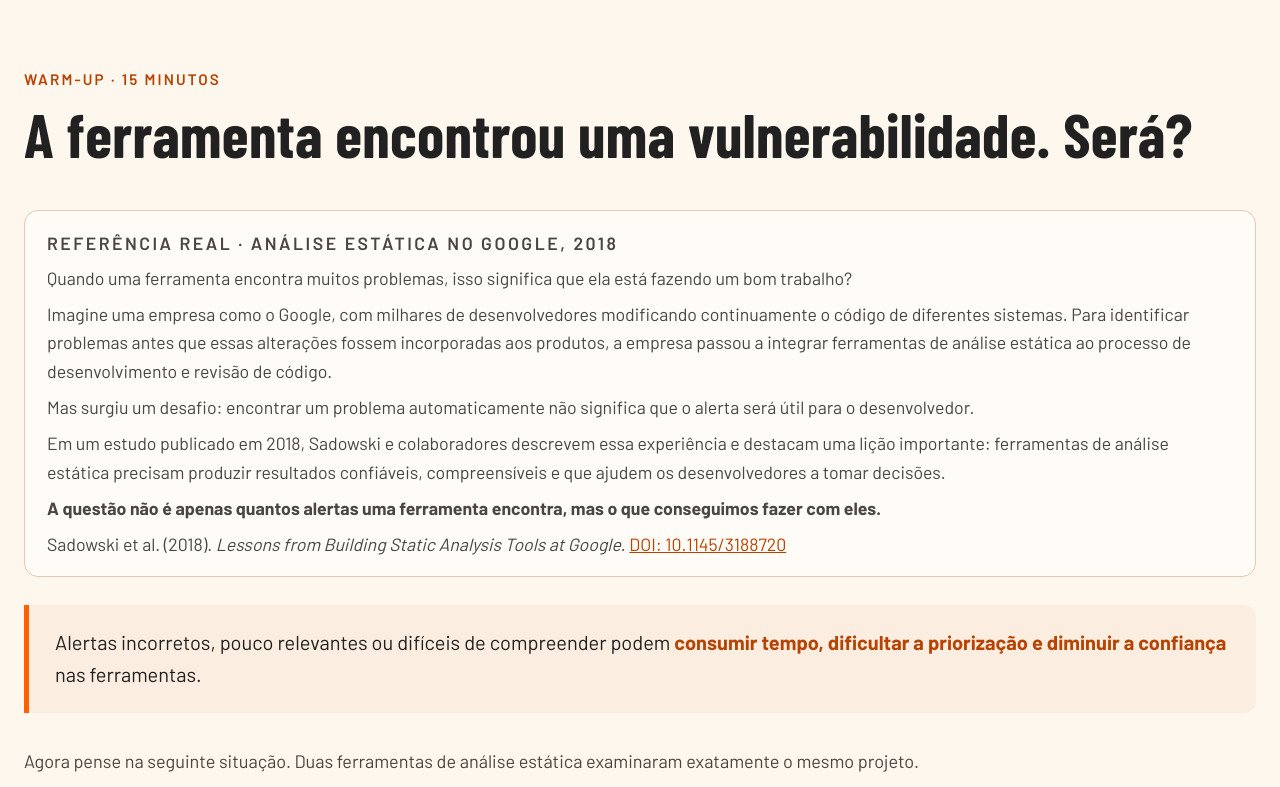
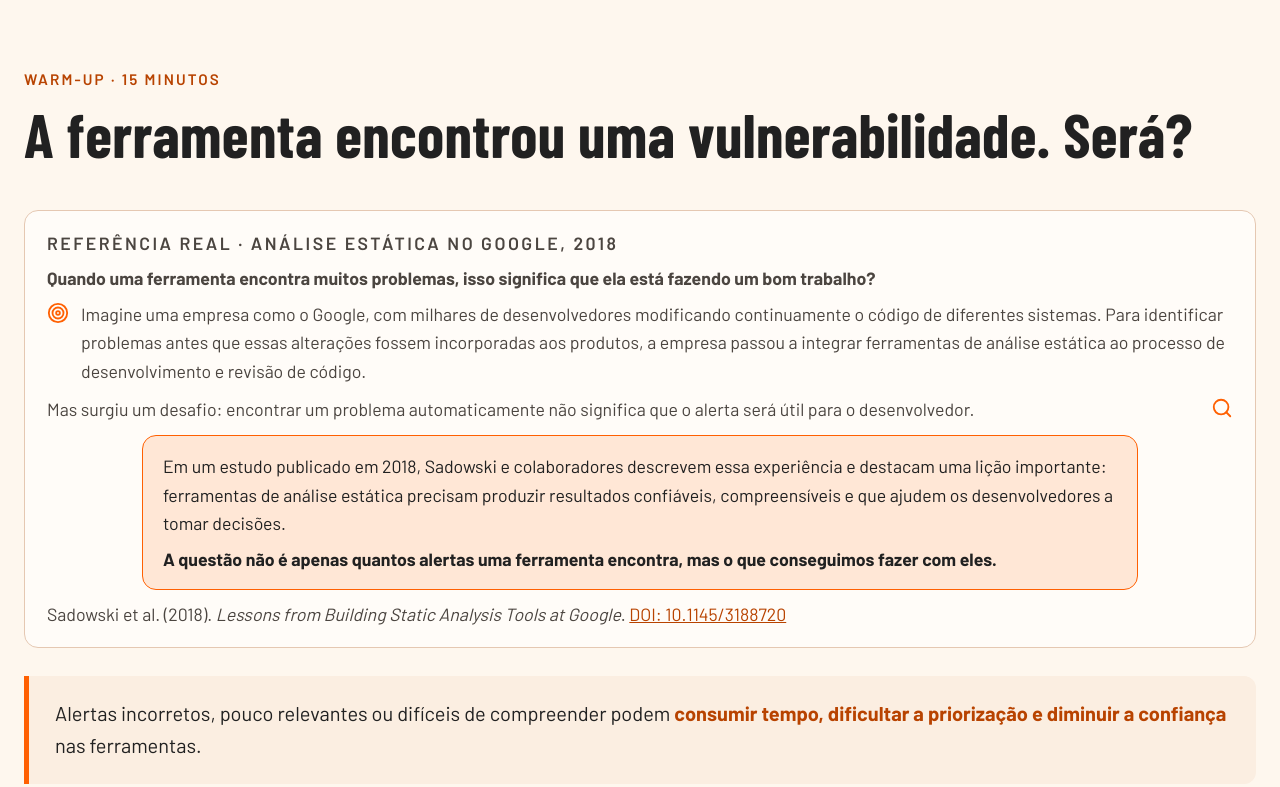
Before and after one commit to profgarrido/rcaea-material-estudo, a plain HTML site: page aulas/aula-03.html in a window 1280 px wide. Shown: the part 633-1420 px from the top of the page. Drawn offline with nearby package versions, Linux system fonts and the light colour scheme; a web font is replaced by a local one.

Commit message:
feat: ajustes visuais no bloco inicial do warm-up da aula-03
- Questao inicial em negrito e laranja via wu-lead-q
- Icone alvo (SVG) a esquerda no paragrafo do Google
- Icone lupa (SVG) a direita no paragrafo do desafio
- Conclusao (Sadowski + questao-chave) em caixa com borda laranja centralizada

Co-Authored-By: Claude Sonnet 4.6 <noreply@anthropic.com>

```diff
--- a/aulas/aula-03.html
+++ b/aulas/aula-03.html
@@ -81,6 +81,15 @@
 .bar-fill.confirmed{background:var(--good)}
 .bar-fill.unconf{background:var(--warn)}
 .bar-label{font-size:.8rem;color:var(--ink-2);margin-top:4px}
+/* wu-caso enhancements */
+.wu-lead-q{font-size:1.05rem;font-weight:800;color:var(--orange-ink);line-height:1.5;margin:0 0 14px}
+.wu-icon-row{display:flex;align-items:flex-start;gap:12px;margin:0 0 10px}
+.wu-icon-row p{margin:0;flex:1;min-width:0}
+.wu-icon{flex-shrink:0;line-height:1;padding-top:2px}
+.wu-conclusion{border:1.5px solid var(--orange);border-radius:14px;padding:16px 20px;margin:12px 8% 10px;background:var(--orange-soft)}
+.wu-conclusion p{margin:0 0 8px;font-size:.93rem;color:var(--ink);line-height:1.6}
+.wu-conclusion p:last-child{margin:0}
+@media(max-width:600px){.wu-conclusion{margin:12px 0 10px}}
 /* Comparacao de ferramentas */
 .wu-tools{margin:0 0 6px}
 .wu-tools-lead{font-size:.95rem;line-height:1.65;color:var(--ink-2);margin:0 0 14px}
@@ -99,11 +108,19 @@
 
     <div class="wu-caso">
       <p class="eyebrow">Referência real · Análise estática no Google, 2018</p>
-      <p>Quando uma ferramenta encontra muitos problemas, isso significa que ela está fazendo um bom trabalho?</p>
-      <p>Imagine uma empresa como o Google, com milhares de desenvolvedores modificando continuamente o código de diferentes sistemas. Para identificar problemas antes que essas alterações fossem incorporadas aos produtos, a empresa passou a integrar ferramentas de análise estática ao processo de desenvolvimento e revisão de código.</p>
-      <p>Mas surgiu um desafio: encontrar um problema automaticamente não significa que o alerta será útil para o desenvolvedor.</p>
-      <p>Em um estudo publicado em 2018, Sadowski e colaboradores descrevem essa experiência e destacam uma lição importante: ferramentas de análise estática precisam produzir resultados confiáveis, compreensíveis e que ajudem os desenvolvedores a tomar decisões.</p>
-      <p><strong>A questão não é apenas quantos alertas uma ferramenta encontra, mas o que conseguimos fazer com eles.</strong></p>
+      <p class="wu-lead-q">Quando uma ferramenta encontra muitos problemas, isso significa que ela está fazendo um bom trabalho?</p>
+      <div class="wu-icon-row">
+        <span class="wu-icon"><svg width="22" height="22" viewBox="0 0 24 24" fill="none" stroke="var(--orange)" stroke-width="2" stroke-linecap="round" stroke-linejoin="round"><circle cx="12" cy="12" r="10"/><circle cx="12" cy="12" r="6"/><circle cx="12" cy="12" r="2"/></svg></span>
+        <p>Imagine uma empresa como o Google, com milhares de desenvolvedores modificando continuamente o código de diferentes sistemas. Para identificar problemas antes que essas alterações fossem incorporadas aos produtos, a empresa passou a integrar ferramentas de análise estática ao processo de desenvolvimento e revisão de código.</p>
+      </div>
+      <div class="wu-icon-row">
+        <p>Mas surgiu um desafio: encontrar um problema automaticamente não significa que o alerta será útil para o desenvolvedor.</p>
+        <span class="wu-icon"><svg width="22" height="22" viewBox="0 0 24 24" fill="none" stroke="var(--orange)" stroke-width="2" stroke-linecap="round" stroke-linejoin="round"><circle cx="11" cy="11" r="8"/><path d="m21 21-4.35-4.35"/></svg></span>
+      </div>
+      <div class="wu-conclusion">
+        <p>Em um estudo publicado em 2018, Sadowski e colaboradores descrevem essa experiência e destacam uma lição importante: ferramentas de análise estática precisam produzir resultados confiáveis, compreensíveis e que ajudem os desenvolvedores a tomar decisões.</p>
+        <p><strong>A questão não é apenas quantos alertas uma ferramenta encontra, mas o que conseguimos fazer com eles.</strong></p>
+      </div>
       <p>Sadowski et al. (2018). <em>Lessons from Building Static Analysis Tools at Google</em>. <a href="https://doi.org/10.1145/3188720" target="_blank" rel="noopener">DOI: 10.1145/3188720</a></p>
     </div>
 
```
